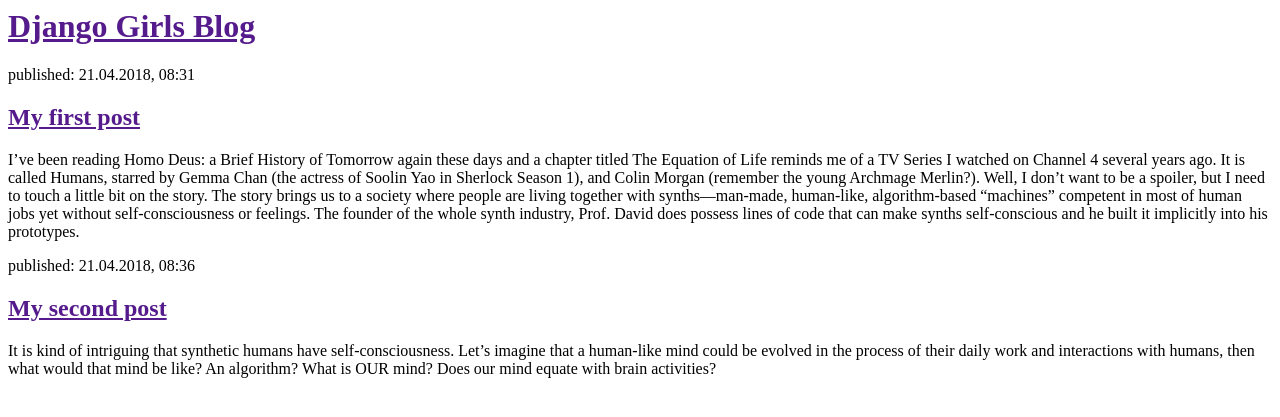
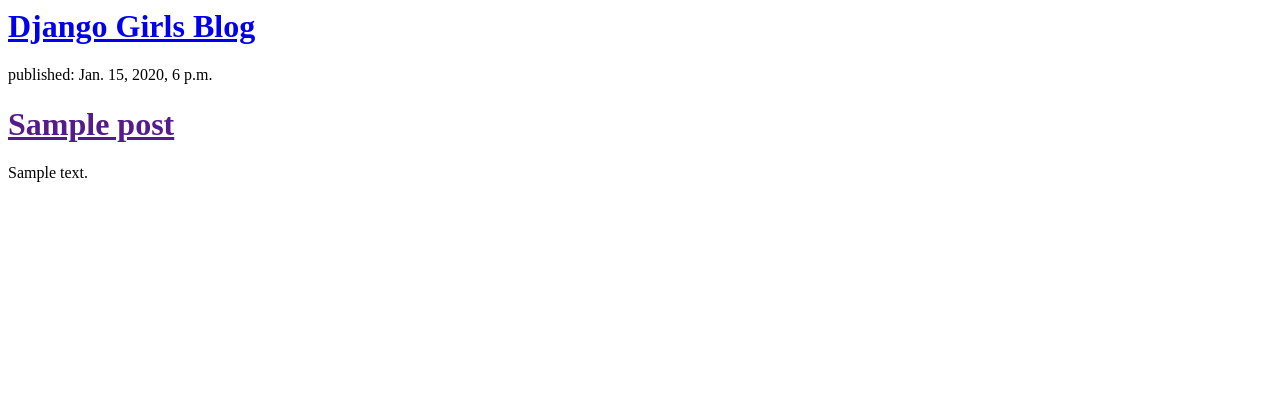
Before and after one commit to zhuiyishanran/my-first-blog, a Django app: template mysite/blog/templates/blog/post_list.html in a window 1280 px wide. Shown: the top 417 px of the page. Run offline with Django 3.2, Linux system fonts and the light colour scheme; the template is opened without the code that fills it: values that come from a table or form of the project are taken from there, others are empty; tables that the repository leaves empty hold one stand-in row (values such as "Sample post").

Commit message:
Modified templates to display posts from database.

```diff
--- a/mysite/blog/templates/blog/post_list.html
+++ b/mysite/blog/templates/blog/post_list.html
@@ -4,19 +4,15 @@
     </head>
     <body>
         <div>
-            <h1><a href="">Django Girls Blog</a></h1>
+            <h1><a href="/">Django Girls Blog</a></h1>
         </div>
 
-        <div>
-            <p>published: 21.04.2018, 08:31</p>
-            <h2><a href="">My first post</a></h2>
-            <p>I’ve been reading Homo Deus: a Brief History of Tomorrow again these days and a chapter titled The Equation of Life reminds me of a TV Series I watched on Channel 4 several years ago. It is called Humans, starred by Gemma Chan (the actress of Soolin Yao in Sherlock Season 1), and Colin Morgan (remember the young Archmage Merlin?). Well, I don’t want to be a spoiler, but I need to touch a little bit on the story. The story brings us to a society where people are living together with synths—man-made, human-like, algorithm-based “machines” competent in most of human jobs yet without self-consciousness or feelings. The founder of the whole synth industry, Prof. David does possess lines of code that can make synths self-conscious and he built it implicitly into his prototypes.</p>
-        </div>
-
-        <div>
-            <p>published: 21.04.2018, 08:36</p>
-            <h2><a href="">My second post</a></h2>
-            <p>It is kind of intriguing that synthetic humans have self-consciousness. Let’s imagine that a human-like mind could be evolved in the process of their daily work and interactions with humans, then what would that mind be like? An algorithm? What is OUR mind? Does our mind equate with brain activities?</p>
-        </div>
+        {% for post in posts %}
+            <div>
+                <p>published: {{ post.published_date }}</p>
+                <h1><a href="">{{ post.title }}</a></h1>
+                <p>{{ post.text|linebreaksbr }}</p>
+            </div>
+        {% endfor %}
     </body>
 </html>
--- a/mysite/blog/views.py
+++ b/mysite/blog/views.py
@@ -1,6 +1,9 @@
 from django.shortcuts import render
+from django.utils import timezone
+from .models import Post
 
 # Create your views here.
 
 def post_list(request):
-    return render(request, 'blog/post_list.html', {})
+    posts = Post.objects.filter(published_date__lte=timezone.now()).order_by('published_date')
+    return render(request, 'blog/post_list.html', {'posts': posts})
```
